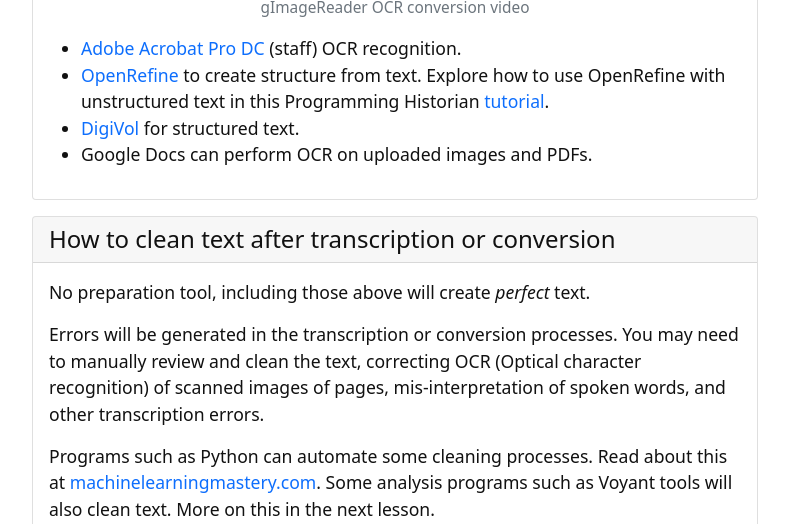
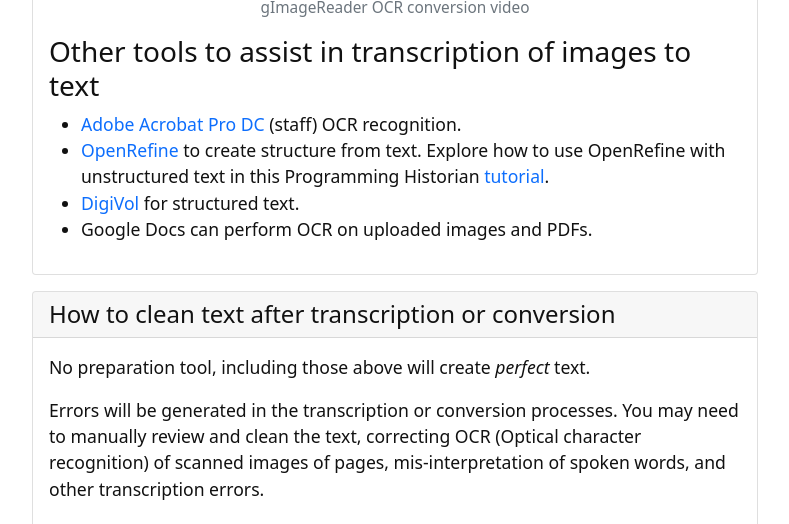
Before and after one commit to GULibrarySandbox/intro-text-mining-analysis-2022, a Jekyll site: the page built from content/5-prepare-text.md, in a window 1280 px wide and 900 px high, scrolled down 3470 px, cut to the strip 228-752 px from the top of the window. Shown: the whole strip, without its empty margins (245-1034 px from the left). Built offline with Jekyll 4.4.1, drawn with Linux system fonts in a browser that asks for light colours.

Commit message:
Update 5-prepare-text.md

```diff
--- a/content/5-prepare-text.md
+++ b/content/5-prepare-text.md
@@ -63,6 +63,9 @@ Watch this video on how to install and use [gImageReader](https://github.com/man
 
 {% include video-embed.html youtubeid="GMAZtpWQF0U" caption="gImageReader OCR conversion video" %}
 
+
+### Other tools to assist in transcription of images to text
+
 - [Adobe Acrobat Pro DC](https://intranet.secure.griffith.edu.au/computing/software) (staff) OCR recognition.
 - [OpenRefine](https://openrefine.org/) to create structure from text.  Explore how to use OpenRefine with unstructured text in this Programming Historian [tutorial](https://programminghistorian.org/en/lessons/fetch-and-parse-data-with-openrefine).
 - [DigiVol](https://volunteer.ala.org.au/) for structured text.
```
